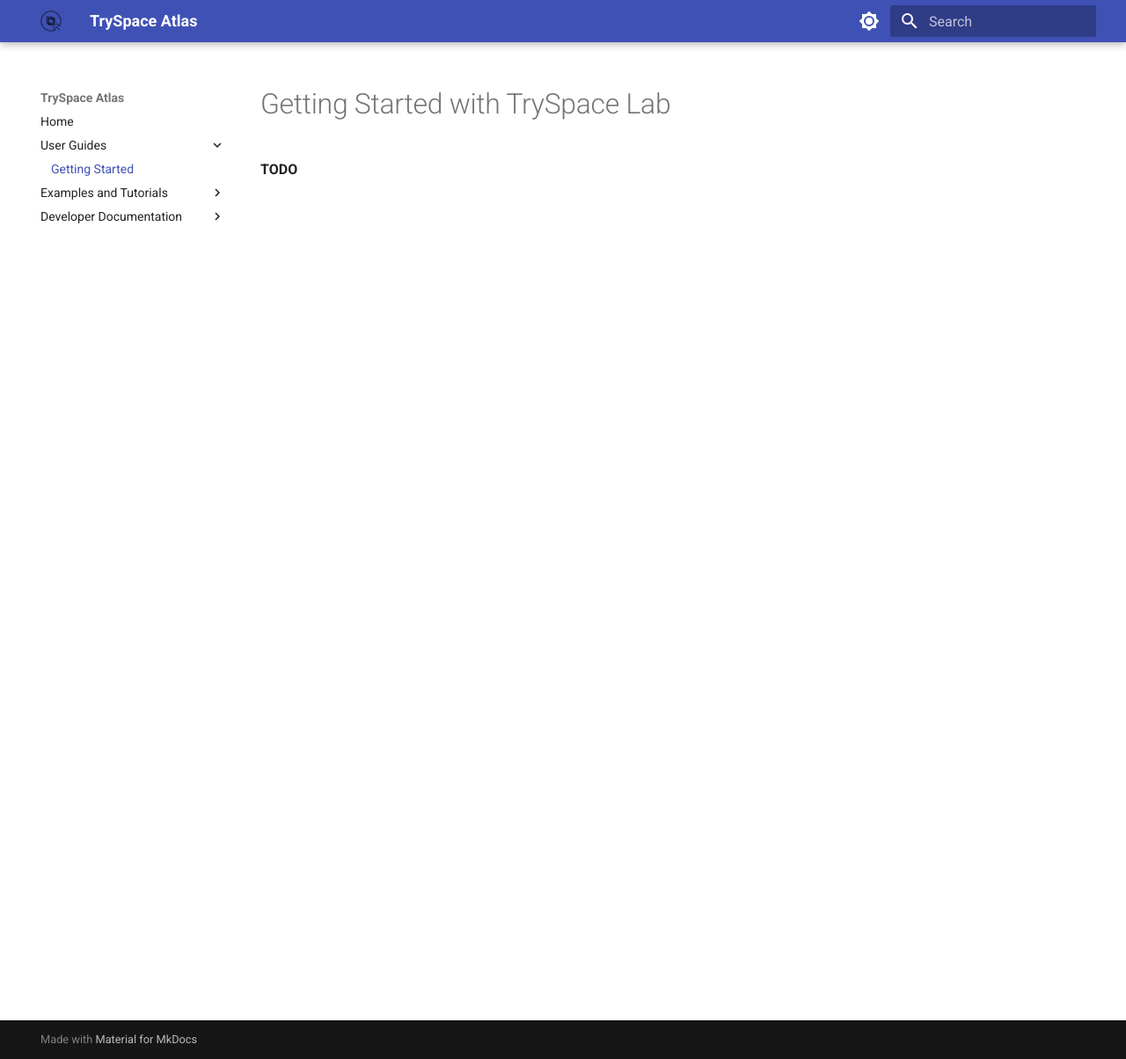
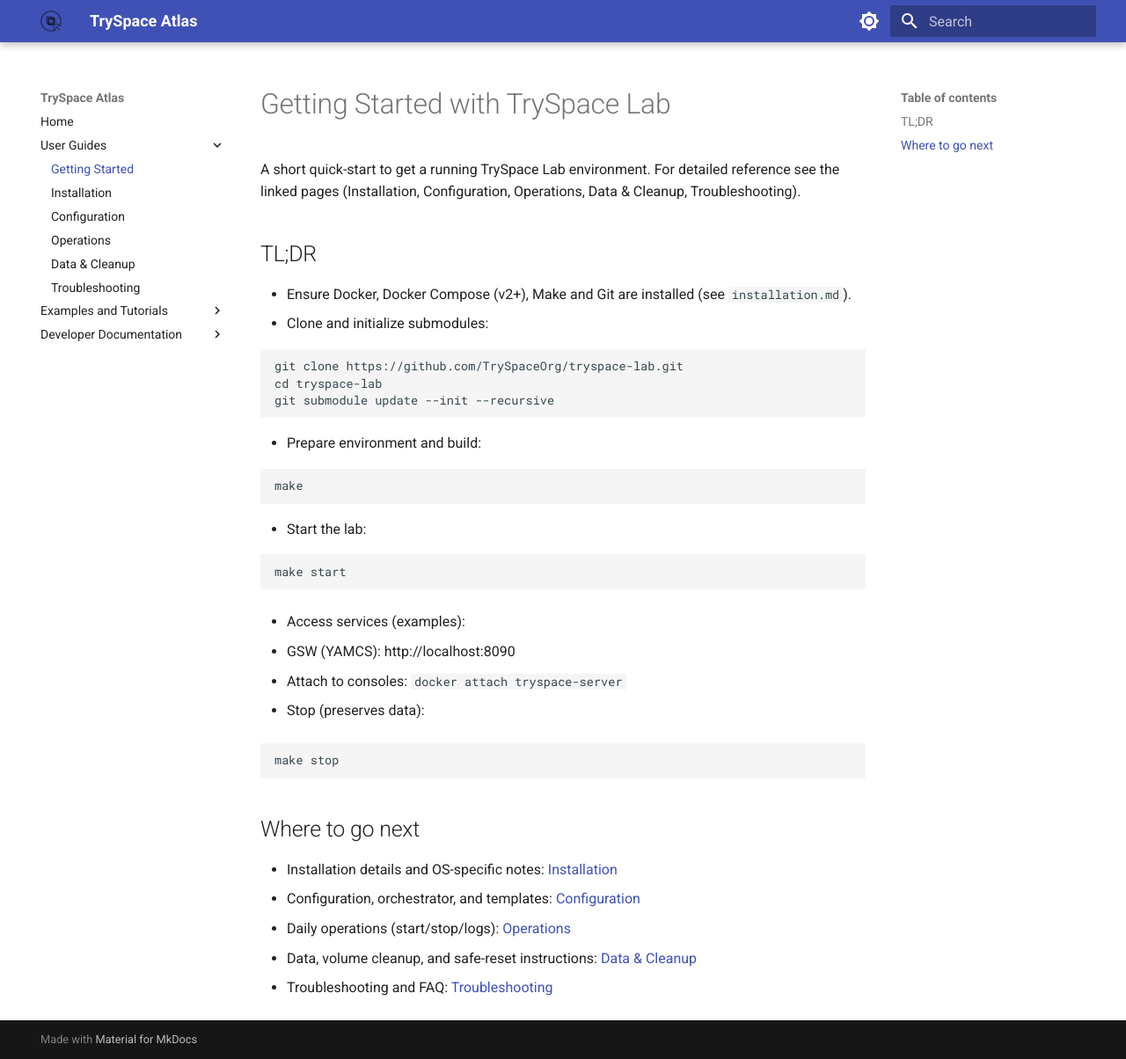
Before and after one commit to TrySpaceOrg/TrySpaceOrg.github.io, an MkDocs documentation site: the page built from docs/user-guides/getting-started.md, in a window 1280 px wide and 1204 px high. Shown: the whole window at 88% size. Built offline with MkDocs 1.6.1 and Material for MkDocs 9.7.7, drawn with Linux system fonts in a browser that asks for light colours.

Commit message:
[tryspaceorg/tryspace-lab#47] User guide updates after review;

````diff
--- a/docs/user-guides/getting-started.md
+++ b/docs/user-guides/getting-started.md
@@ -1,3 +1,44 @@
 # Getting Started with TrySpace Lab
 
-**TODO**
+A short quick-start to get a running TrySpace Lab environment.
+For detailed reference see the linked pages (Installation, Configuration, Operations, Data & Cleanup, Troubleshooting).
+
+## TL;DR
+* Ensure Docker, Docker Compose (v2+), Make and Git are installed (see `installation.md`).
+* Clone and initialize submodules:
+
+```bash
+git clone https://github.com/TrySpaceOrg/tryspace-lab.git
+cd tryspace-lab
+git submodule update --init --recursive
+```
+
+* Prepare environment and build:
+
+```bash
+make
+```
+
+* Start the lab:
+
+```bash
+make start
+```
+
+* Access services (examples):
+
+- GSW (YAMCS): http://localhost:8090
+- Attach to consoles: `docker attach tryspace-server`
+
+* Stop (preserves data):
+
+```bash
+make stop
+```
+
+## Where to go next
+- Installation details and OS-specific notes: [Installation](installation.md)
+- Configuration, orchestrator, and templates: [Configuration](configuration.md)
+- Daily operations (start/stop/logs): [Operations](operations.md)
+- Data, volume cleanup, and safe-reset instructions: [Data & Cleanup](data-and-cleanup.md)
+- Troubleshooting and FAQ: [Troubleshooting](troubleshooting.md)
--- a/mkdocs.yml
+++ b/mkdocs.yml
@@ -20,7 +20,12 @@
 nav:
   - Home: index.md
   - User Guides:
-      - Getting Started: user-guides/getting-started.md
+    - Getting Started: user-guides/getting-started.md
+    - Installation: user-guides/installation.md
+    - Configuration: user-guides/configuration.md
+    - Operations: user-guides/operations.md
+    - Data & Cleanup: user-guides/data-and-cleanup.md
+    - Troubleshooting: user-guides/troubleshooting.md
   - Examples and Tutorials:
       - Basic Simulation: examples-and-tutorials/basic-simulation.md
   - Developer Documentation:
````
Also changed, not shown: docs/index.md (+5 -1 lines), docs/user-guides/configuration.md (added, +54 -0 lines), docs/user-guides/data-and-cleanup.md (added, +36 -0 lines), docs/user-guides/installation.md (added, +20 -0 lines), docs/user-guides/operations.md (added, +99 -0 lines), docs/user-guides/troubleshooting.md (added, +42 -0 lines).
